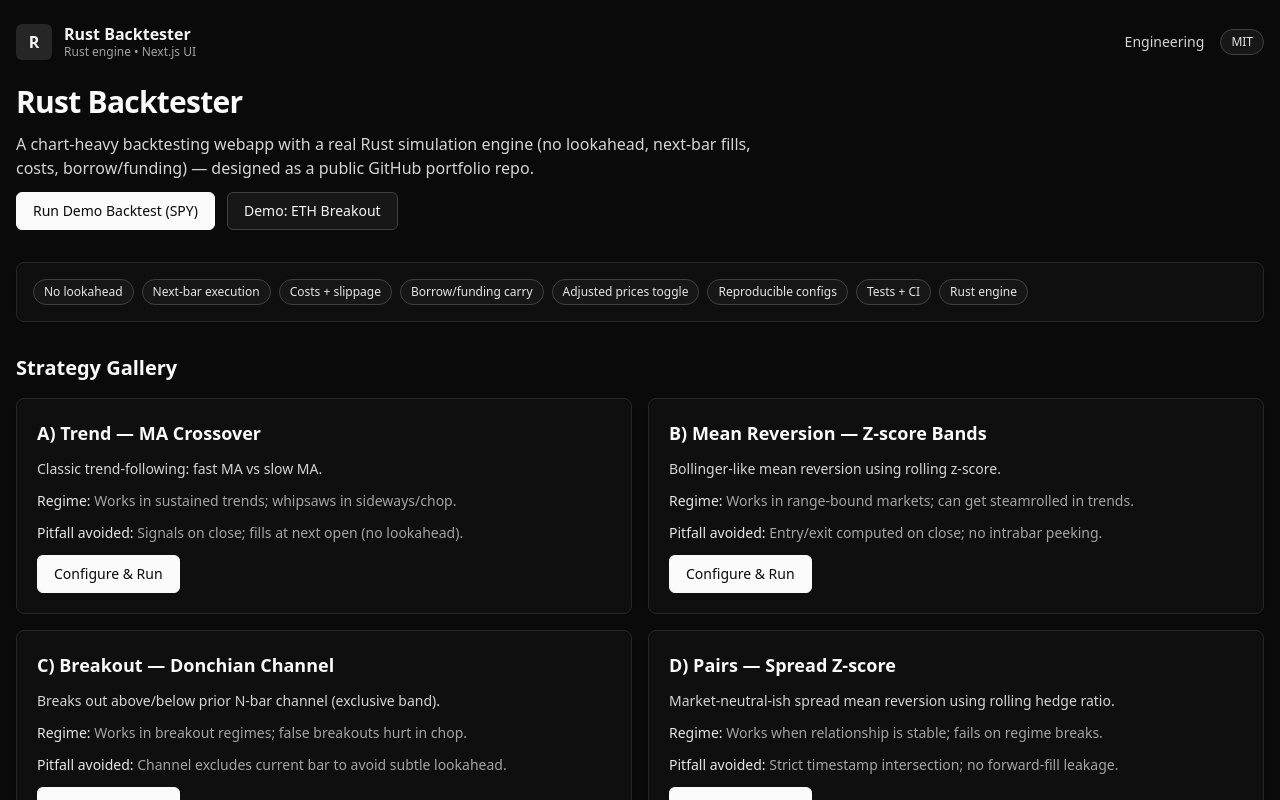
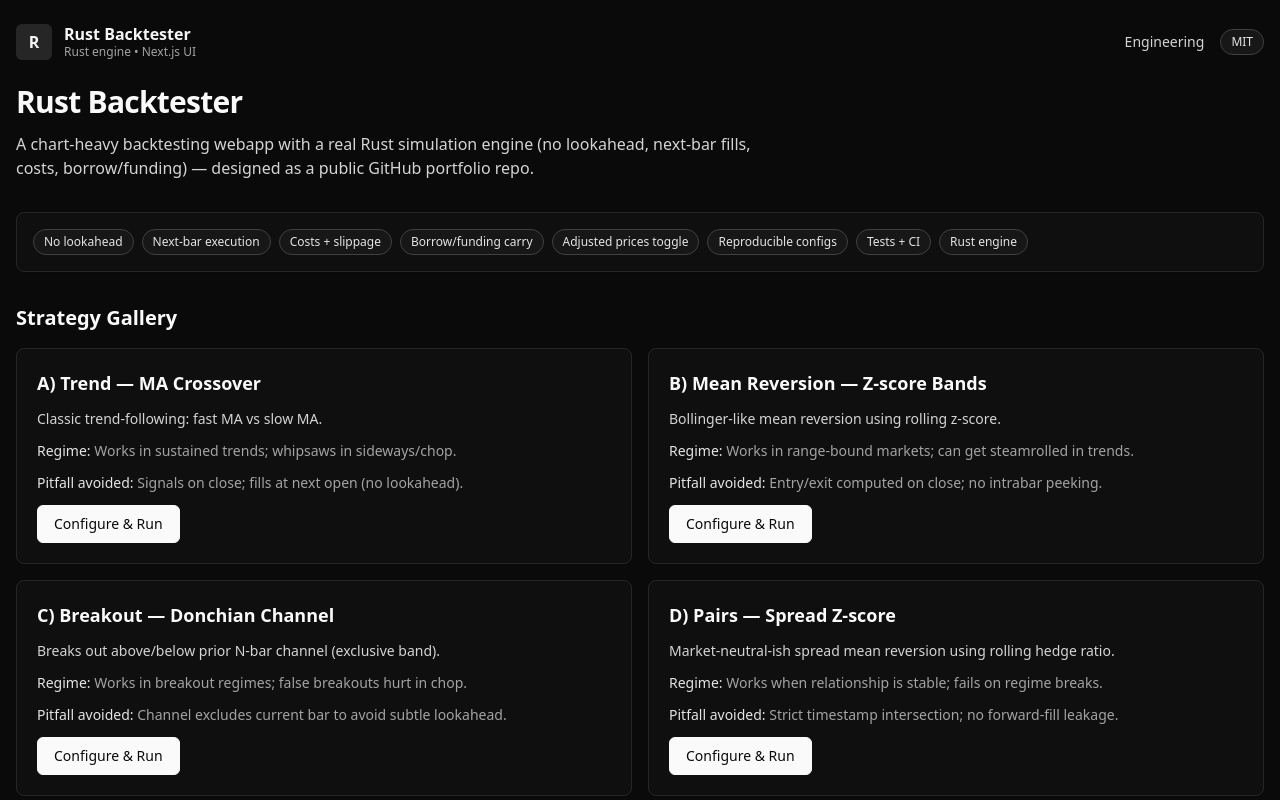
Before and after one commit to brubrudsi/rust-backtester, a Next.js app in the folder frontend/: page / in a window 1280 px wide. Shown: the top 800 px of the page. Built offline with nearby package versions, Linux system fonts and the light colour scheme; no server answers.

Commit message:
Remove demo launch buttons from home page

```diff
--- a/frontend/app/page.tsx
+++ b/frontend/app/page.tsx
@@ -1,6 +1,5 @@
 import { CredibilityStrip } from "@/components/credibility-strip";
 import { StrategyCards } from "@/components/strategy-cards";
-import { RunDemoButtons } from "@/components/backtest/run-demo-buttons";
 import { Card } from "@/components/ui/card";
 
 export default function HomePage() {
@@ -15,8 +14,6 @@ export default function HomePage() {
           (no lookahead, next-bar fills, costs, borrow/funding) — designed as a
           public GitHub portfolio repo.
         </p>
-
-        <RunDemoButtons />
       </section>
 
       <CredibilityStrip />
```
